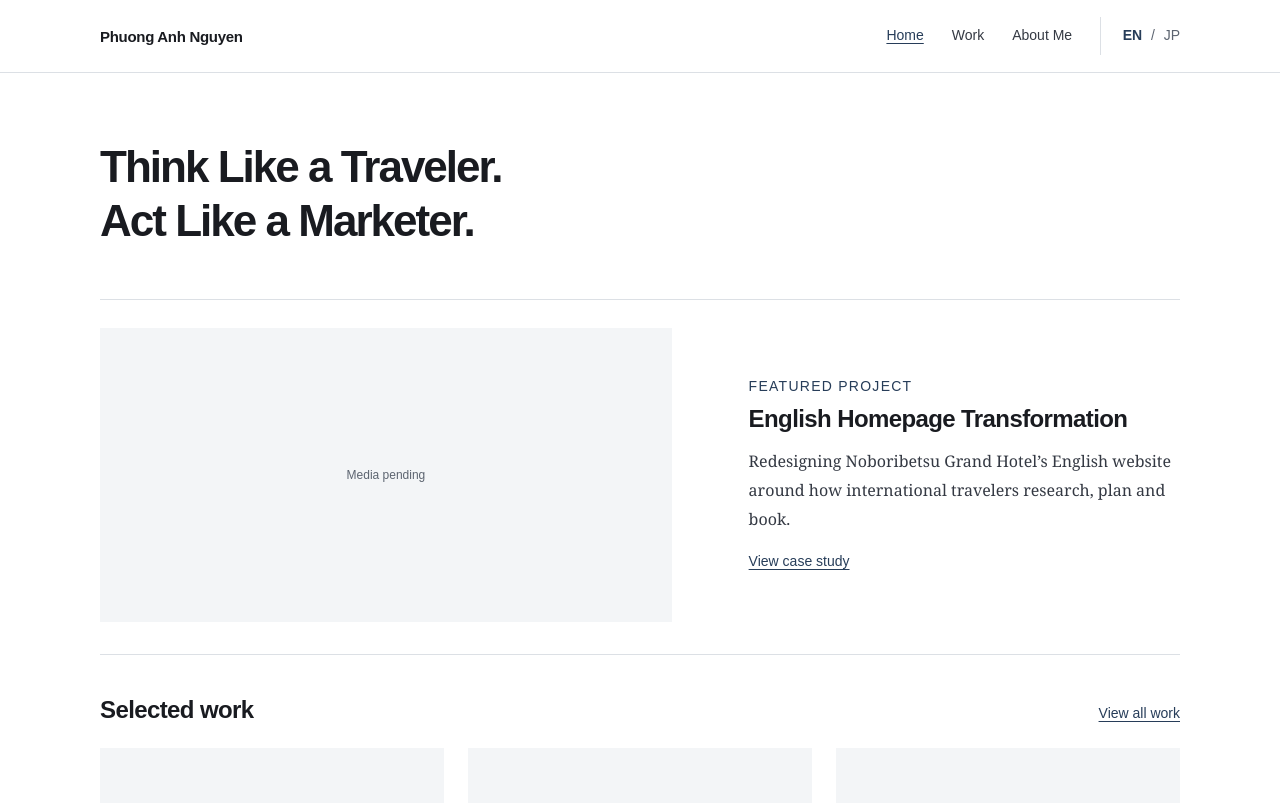
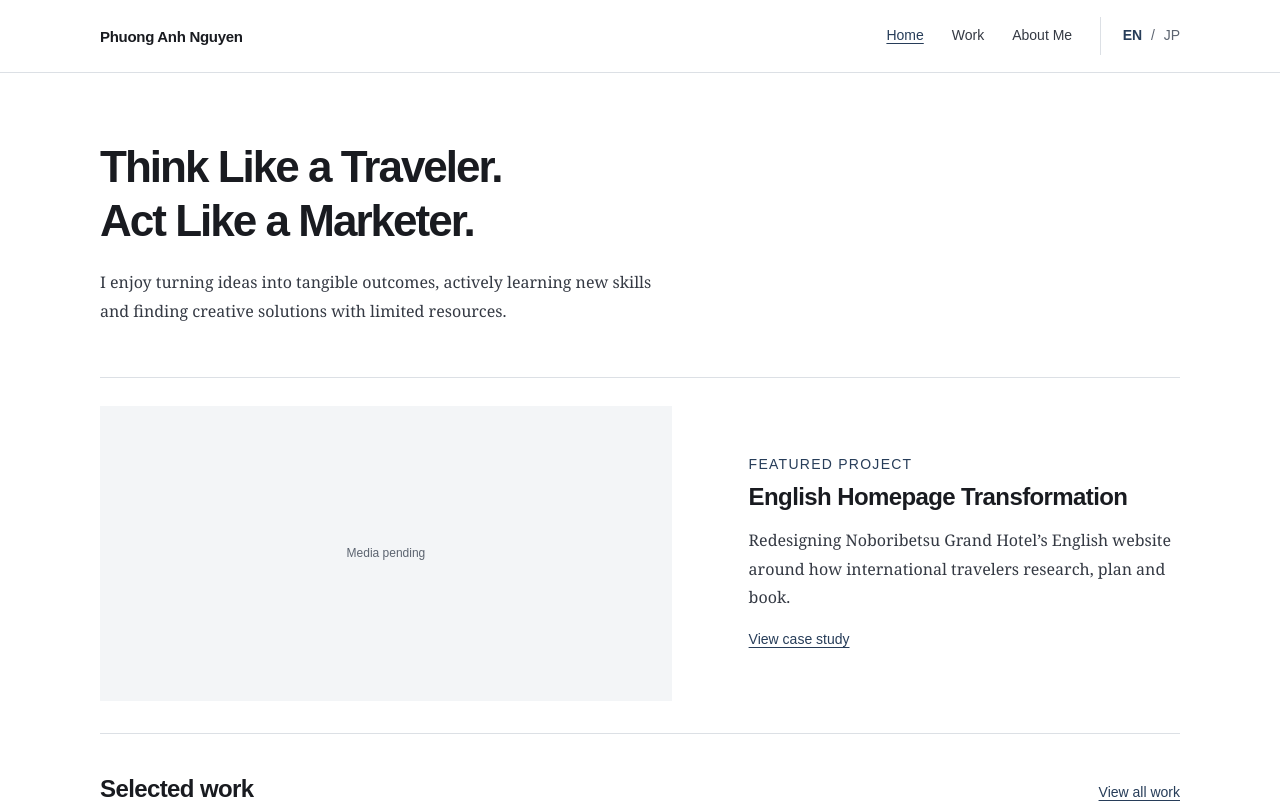
Before and after one commit to phuonganhngh/mkt, a Next.js app: page / in a window 1280 px wide. Shown: the top 803 px of the page. Built offline with nearby package versions, Linux system fonts and the light colour scheme.

Commit message:
Add personal working philosophy below homepage slogan in EN and JP

```diff
--- a/app/styles.css
+++ b/app/styles.css
@@ -58,6 +58,7 @@ html[lang="ja"] {
 .main-content { min-height: 55vh; }
 .home-intro { padding-block: 4.2rem 3.2rem; }
 .home-intro h1 { font-size: 2.75rem; line-height: 1.22; letter-spacing: -.045em; }
+.home-intro-statement { max-width: 62ch; margin-top: 1.3rem; font: 400 1rem/1.8 var(--reading); color: var(--body); }
 html[lang="ja"] h1 { letter-spacing: -.03em; }
 .home-intro:lang(ja) h1 { max-width: 22ch; line-height: 1.35; }
 
--- a/components/page.tsx
+++ b/components/page.tsx
@@ -89,6 +89,7 @@ function Home({ locale }: { locale: Locale }) {
   return <>
     <section className="home-intro">
       <h1>{locale === "en" ? <>{firstLine} <br />{secondLine}</> : identity.slogan[locale]}</h1>
+      <p className="home-intro-statement">{identity.homeStatement[locale]}</p>
     </section>
     <section className="featured" aria-labelledby="featured-heading">
       <div className="featured-image" aria-hidden={!cover ? true : undefined}>
--- a/content/site.ts
+++ b/content/site.ts
@@ -6,6 +6,10 @@ export const identity = {
   slogan: {
     en: "Think Like a Traveler. Act Like a Marketer.",
     ja: "旅人の視点で考え、マーケターとして行動する。",
+  },
+  homeStatement: {
+    en: "I enjoy turning ideas into tangible outcomes, actively learning new skills and finding creative solutions with limited resources.",
+    ja: "アイデアを形にすることが好きで、限られたリソースの中でも主体的に新しいスキルを学び、創造的な解決策を見つけることを大切にしています。",
   },
   intro: {
     en: "Combining an international traveler's perspective with creative execution and management experience, I develop marketing solutions that connect hospitality brands with global audiences.",
```
